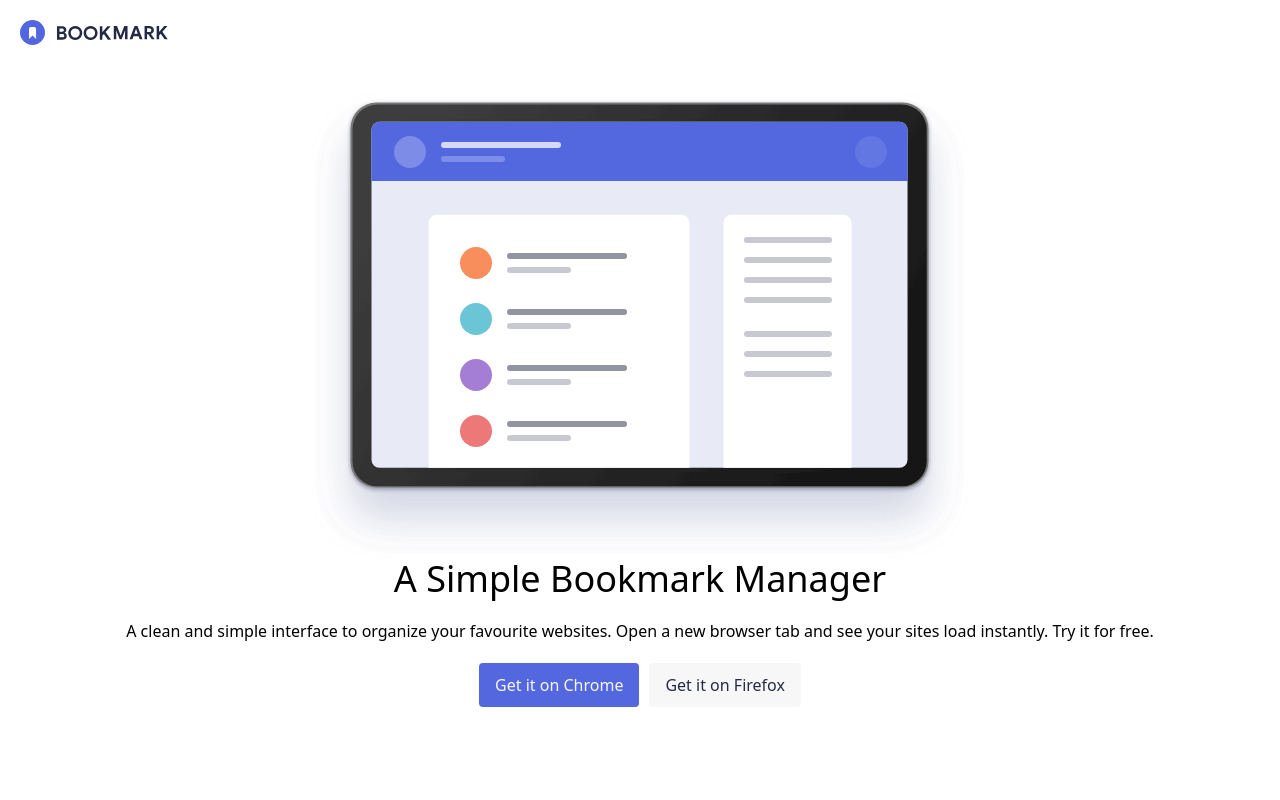
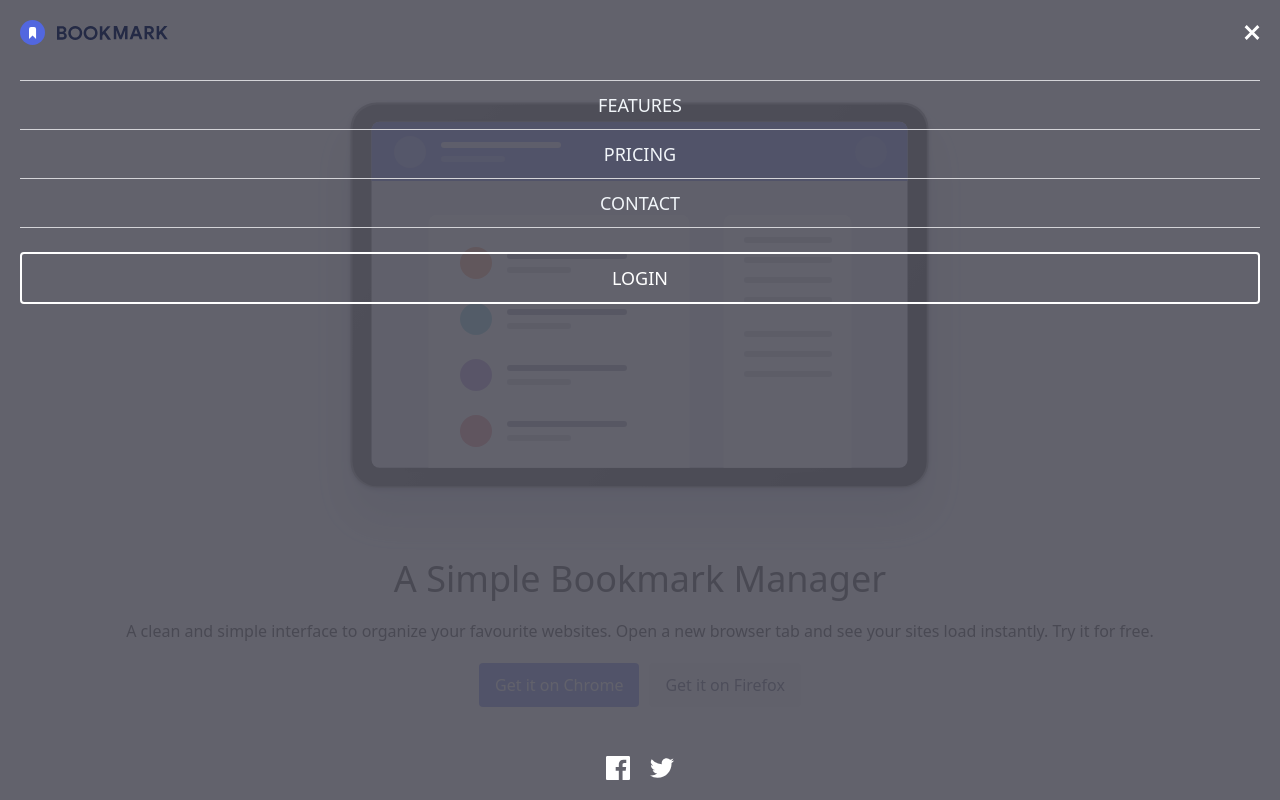
Before and after one commit to Obrienzo/bookmark-landing-page-master, a React (Vite) app: page / in a window 1280 px wide. Both pictures are taken after a click on the button 1251 px from the left and 32 px from the top of the page. Shown: the top 800 px of the page. Built offline with nearby package versions, Linux system fonts and the light colour scheme.

Commit message:
Added menu & features initial functionality

```diff
--- a/src/App.jsx
+++ b/src/App.jsx
@@ -1,3 +1,4 @@
+import { useState } from "react";
 import Navigation from "./pages/Navigation.jsx";
 import HeroPage from "./pages/HeroPage.jsx";
 import Features from "./pages/Features.jsx";
@@ -8,14 +9,54 @@ import Footer from "./pages/Footer.jsx";
 
 function App() {
 
+  const featuresList = [
+    {
+        tab: 1,
+        title: 'Bookmark in one click',
+        illustration: '/src/assets/images/illustration-features-tab-1.svg',
+        description: 'Organize your bookmarks however you like. Our simple drag-and-drop interface gives you complete control over how you manage your favourite sites.'
+    },
+    {
+        tab: 2,
+        title: 'Intelligent search',
+        illustration: '/src/assets/images/illustration-features-tab-2.svg',
+        description: 'Our powerful search feature will help you find saved sites in no time at all. No need to trawl through all of your bookmarks.'
+    },
+    {
+        tab: 3,
+        title: 'Share your bookmarks',
+        illustration: '/src/assets/images/illustration-features-tab-3.svg',
+        description: 'Easly share your bookmarks and collections with others. Create a shareable link that you can send at the click of a button.'
+    }
+  ];
+
+  const [dropdown, setDropdown] = useState(false);
+  const [ feature, setFeature ] = useState(featuresList[0]);
+
+  const changeDisplay = (number) => {
+    setFeature(featuresList[number]);
+  };
+
+
+
+
+
   return (
-    <div className="relative">
-      <header className="absolute bg-white w-full z-10">
-        <Navigation />
+    // Remember to apply some styling to stop the scrolling of the page when the dropdown menu is open...
+    <div className={`relative ${dropdown ? '' : ''}`}>
+      <div className={`${dropdown ? 'absolute z-20 top-0 left-0 h-screen w-screen bg-zinc-600 opacity-90' : 'hidden'}`}></div>
+      <header className="absolute w-full z-30">
+        <Navigation
+          dropdown={dropdown}
+          setDropdown={setDropdown}
+        />
       </header>
       <main>
         <HeroPage />
-        <Features />
+        <Features
+          feature={feature}
+          handleDisplay={changeDisplay}
+        />
         <Extension />
         <Fqa />
         <Form />
--- a/src/components/Button.jsx
+++ b/src/components/Button.jsx
@@ -1,5 +1,5 @@
 
-function Button({ color, bckgColor, children, isWide=false, onClick=null }) {
+function Button({ color, bckgColor, children, border, isWide=false, onClick=null }) {
     return (
         <button
             onClick={onClick}
@@ -7,6 +7,7 @@ function Button({ color, bckgColor, children, isWide=false, onClick=null }) {
             style={{
                 color: color,
                 backgroundColor: bckgColor,
+                border: border
             }}
         >
             {children}
--- a/src/pages/Features.jsx
+++ b/src/pages/Features.jsx
@@ -1,28 +1,7 @@
 import Button from "../components/Button.jsx";
 
-const featuresList = [
-    {
-        tab: 1,
-        title: 'Bookmark in one click',
-        illustration: '/src/assets/images/illustration-features-tab-1.svg',
-        description: 'Organize your bookmarks however you like. Our simple drag-and-drop interface gives you complete control over how you manage your favourite sites.'
-    },
-    {
-        tab: 2,
-        title: 'Intelligent search',
-        illustration: '/src/assets/images/illustration-features-tab-2.svg',
-        description: 'Our powerful search feature will help you find saved sites in no time at all. No need to trawl through all of your bookmarks.'
-    },
-    {
-        tab: 3,
-        title: 'Share your bookmarks',
-        illustration: '/src/assets/images/illustration-features-tab-3.svg',
-        description: 'Easly share your bookmarks and collections with others. Create a shareable link that you can send at the click of a button.'
-    }
-];
+function Features({ feature, handleDisplay }) {
 
-
-function Features() {
     return (
         <section className="min-h-screen">
             <div className="p-5">
@@ -35,23 +14,33 @@ function Features() {
                 <div className="mt-10">
                     <ul className="flex flex-col text-center">
                         <li className="border-b border-t border-zinc-200">
-                            <Button>
+                            <Button onClick={() => handleDisplay(0)}>
                                 Simple Bookmark
                             </Button>
                         </li>
                         <li className="border-b border-zinc-200">
-                            <Button>
+                            <Button onClick={() => handleDisplay(1)}>
                                 Speedy Searching
                             </Button>
                         </li>
                         <li className="border-b border-zinc-200">
-                            <Button>
+                            <Button onClick={() => handleDisplay(2)}>
                                 Easy Sharing
                             </Button>
                         </li>
                     </ul>
-                    <div>
-                        {/* Create a component displaying the adequate data for each of the above buttons... */}
+                    <div className="mt-12">
+                        <div className="flex justify-center">
+                            <img src={feature.illustration} alt="feature illustration" />
+                        </div>
+                        <div className="mt-12">
+                            <h4 className="mb-6 text-center">
+                                {feature.title}
+                            </h4>
+                            <p className="text-center">
+                                {feature.description}
+                            </p>
+                        </div>
                     </div>
                 </div>
             </div>
--- a/src/pages/Navigation.jsx
+++ b/src/pages/Navigation.jsx
@@ -1,9 +1,7 @@
 import { useState } from "react";
 import Button from "../components/Button.jsx";
 
-function Navigation() {
-    const [dropdown, setDropdown] = useState(false);
-    console.log(dropdown);
+function Navigation({ dropdown, setDropdown }) {
 
     function handleDropdown() {
         setDropdown(prevState => !prevState);
@@ -12,19 +10,48 @@ function Navigation() {
 
 
     return (
-        <nav>
-            <div className="flex justify-between items-center p-5">
+        <nav className="relative z-30">
+            <div className="absolute z-30 w-full flex justify-between items-center p-5">
                 <div>
                     <a href="/index.html">
                         <img src="/src/assets/images/logo-bookmark.svg" alt="" />
                     </a>
                 </div>
-                <div>
-                    {/* menu links */}
-                </div>
                 <button onClick={handleDropdown}>
                     {dropdown ? (<img src="/src/assets/images/icon-close.svg" alt="close icon" />) : (<img src="/src/assets/images/icon-hamburger.svg" alt="hamburger icon" />)}
                 </button>
+            </div>
+            <div className={`${dropdown ? 'absolute top-0 left-0 right-0 mx-auto min-h-screen w-full text-slate-100 text-lg flex flex-col justify-between p-5 pt-20' : 'hidden'}`}>
+                <ul className="text-center">
+                    <li className="py-2.5 border-t border-t-zinc-300">
+                        <a href="#">FEATURES</a>
+                    </li>
+                    <li className="py-2.5 border-y border-y-zinc-300">
+                        <a href="#">PRICING</a>
+                    </li>
+                    <li className="py-2.5 border-b border-b-zinc-300">
+                        <a href="#">CONTACT</a>
+                    </li>
+                    <li className="mt-6">
+                        <div>
+                            <Button
+                                color='white'
+                                border='2px solid white'
+                                isWide={true}
+                            >
+                                LOGIN
+                            </Button>
+                        </div>
+                    </li>
+                </ul>
+                <div className="flex items-center justify-center gap-5">
+                    <a href="#">
+                        <img src="/src/assets/images/icon-facebook.svg" alt="facebook icon" />
+                    </a>
+                    <a href="#">
+                        <img src="/src/assets/images/icon-twitter.svg" alt="twitter icon" />
+                    </a>
+                </div>
             </div>
         </nav>
     );
```
